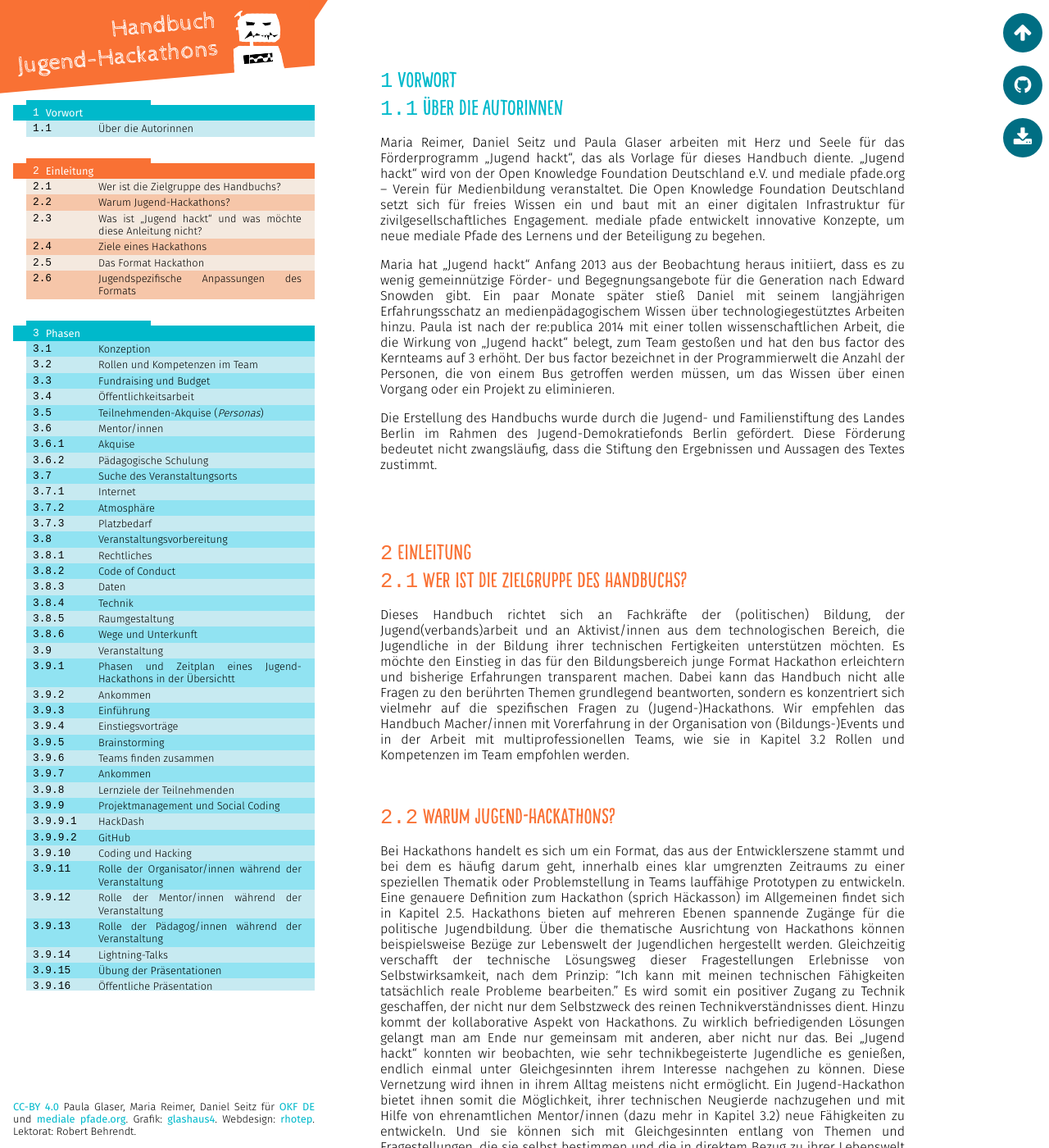
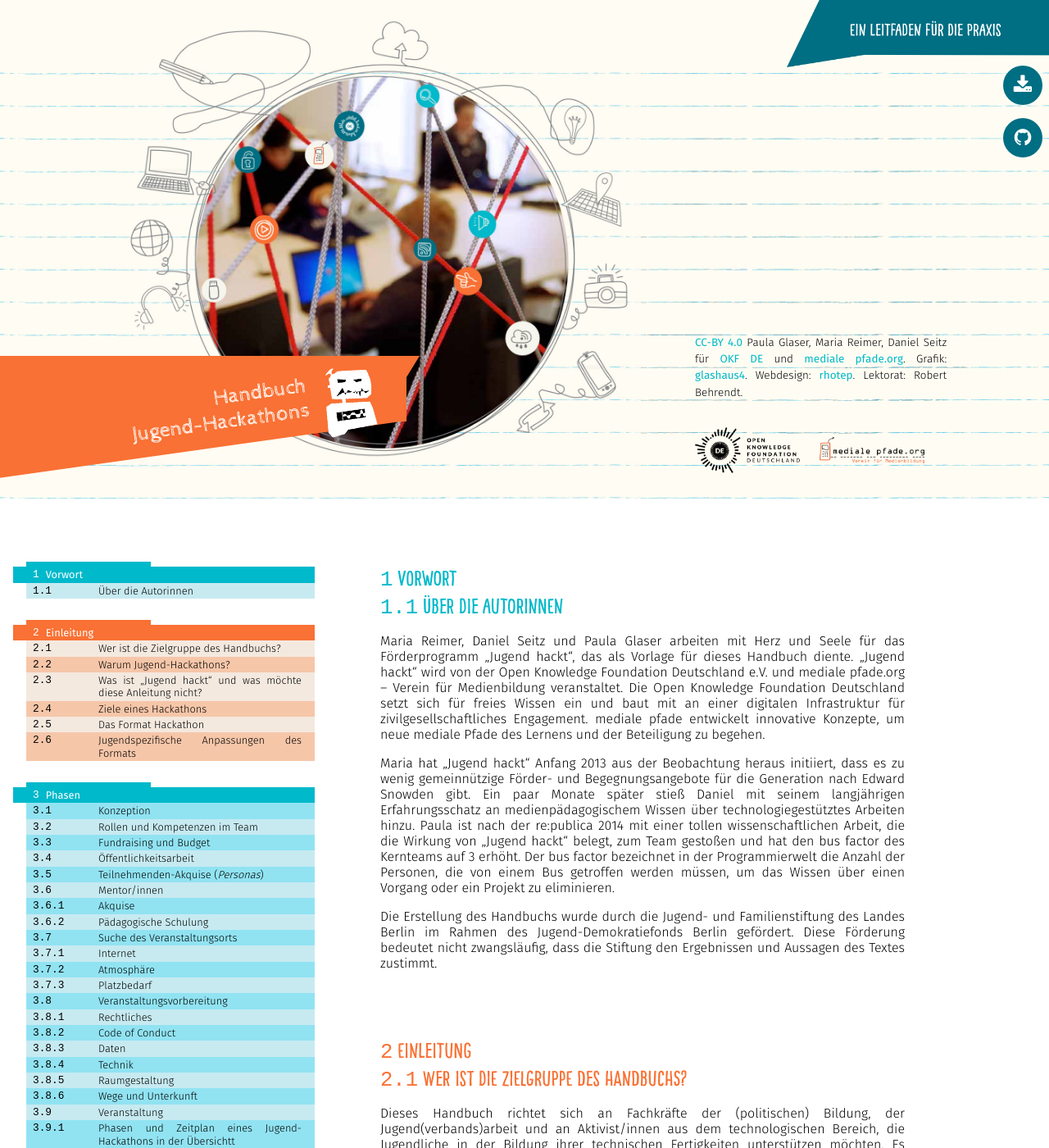
Before and after one commit to Jugendhackt/Handbuch-Jugend-Hackathons, a Jekyll site: the page built from index.md, in a window 1280 px wide and 1400 px high. Shown: the whole window at 82% size. Built offline with Jekyll 4.4.1, drawn with Linux system fonts in a browser that asks for light colours; some of the changed text lies outside the part shown.

Commit message:
Buchcover eingebaut und Header hübsch gemacht

```diff
--- a/_includes/head.html
+++ b/_includes/head.html
@@ -1,7 +1,7 @@
 <head>
 	<meta charset="UTF-8">
 	<title>{% if page.title %}{{ page.title | escape }}{% else %}{{ site.title | escape }}{% endif %}</title>
-	<meta name="viewport" content="width=device-width, initial-scale=1">
+	<meta name="viewport" content="width=device-width, initial-scale=1, user-scalable= false">
 
 	<link type="text/css" rel="stylesheet" href="styles/styles.css">
 	<link type="text/css" rel="stylesheet" href="styles/font-awesome.min.css">
--- a/_layouts/complete.html
+++ b/_layouts/complete.html
@@ -23,20 +23,39 @@
 	<body id = "top">
 
 		<header>
-			<div id ="logo">
-				<h1>{{page.title}}</h1>
+			<div hero-spacer></div>
+			<div id = "logo">
+				<h1>{{page.title | replace_first: ' ', '<br/>'}}</h1>
 			</div>
+
+			<div class ="logos">
+				<div style = "background-image: url('/images/logo_okf.png')"></div><!--
+			 --><div style = "background-image: url('/images/logo_mediale_pfade.png')"></div>
+			</div>
+
+			<div class = "content">
+					{{ page.content | markdownify }}
+			</div>
+
+			<aside class = "left">
+				{% include toc.html %}
+			</aside>
+
+
 			<aside class = "right">
 
-				<a href = "#top" title = "Scroll to top">
+				<a href = "#top" title = "Scroll to top" id = "goto-top">
 					<i class = "fa fa-arrow-up"></i>
 				</a>
-				<a href = "{{ site.github.repository_url }}" title ="Project on github">
+
+				<a href = "appendix/00 Handbuch_Jugend-Hackathons.pdf" title = "Download PDF" target="_blank">
+					<i class = "fa fa-download"></i>
+				</a>
+
+				<a href = "{{ site.github.repository_url }}" title ="Project on github" target="_blank">
 					<i class = "fa fa-github"></i>
 				</a>
-				<a href = "appendix/00 Handbuch_Jugend-Hackathons.pdf" title = "Download PDF">
-					<i class = "fa fa-download"></i>
-				</a>
+
 				<a
 					ng-if		= "narrow"
 					ng-click	= "toggleTOC()"
@@ -59,17 +78,11 @@
 						{% endfor %}
 					</div>
 				{% endif %}
+
+				<!-- items below this line will be moved to the menu on mobile devices -->
+
 			</aside>
 		</header>
-
-
-		<aside class = "left">
-
-			{% include toc.html %}
-			<div class ="content">
-				{{ page.content | markdownify }}
-			</div>
-		</aside>
 
 
 
--- a/js/app.js
+++ b/js/app.js
@@ -1,7 +1,7 @@
 hbjh 	= 	angular.module(
 				'handbook',
 				[
-					'ngTouch',
+					//'ngTouch',
 				]
 			)
 
@@ -75,9 +75,11 @@ hbjh.run([
 			if(threshold_px > width){
 				$rootScope.narrow = true
 				body.addClass('narrow')
+				body.removeClass('wide')
 				html.css('font-size', (width/narrow_rem) + 'px')
 			} else {
 				$rootScope.narrow = false
+				body.addClass('wide')
 				body.removeClass('narrow')
 				html.css('font-size', 'inherit')
 			}
@@ -87,8 +89,38 @@ hbjh.run([
 		adjustContentWidth()
 		angular.element($window).on('resize', adjustContentWidth)
 
-		$timeout(function(){
-			adjustContentWidth()
-		}, 500)
+		$timeout(adjustContentWidth, 500)
 	}
 ])
+
+
+.directive('heroSpacer',[
+
+	'$document',
+	'$timeout',
+
+	function($document, $timeout){
+		return {
+			restrict: 	'AE',
+			scope: 		false,
+
+			link: function(scope, element, attrs){
+				var body = $document.find('body')
+
+				function checkHero(){
+						var hero_out = element[0].getBoundingClientRect().bottom <= 0
+
+						body.toggleClass('hero-in', !hero_out)
+						body.toggleClass('hero-out', hero_out)
+				}
+
+				$timeout(checkHero, 500)
+
+				$document.on('scroll', function(){
+					window.requestAnimationFrame(checkHero)
+				})
+
+			}
+		}
+	}
+])
--- a/styles/styles.css
+++ b/styles/styles.css
@@ -34,10 +34,12 @@ html {
 	opacity:			1;
 }
 
+body:not(.narrow){}
+
 
 body.narrow {
-	padding-top:		5rem;
-	height:				100%;
+	padding-top:		2.5rem;
+	min- height:		100%;
 }
 
 
@@ -66,43 +68,6 @@ a {
 	animation:			none;
 }
 
-.narrow a:hover:before {
-	position:			absolute;
-	content:			'';
-	z-index:			-1;
-	top:				50%;
-	left:				50%;
-	height:				1px;
-	width:				1px;
-	border-radius:		100rem;
-	opacity:			0;
-	animation:			pulse 600ms;
-}
-
-	@keyframes pulse{
-
-		0% 	{
-			box-shadow:	0 0 0 0em #000;
-			opacity:	0.6;
-		}
-		100% {
-			box-shadow:	0 0 0 1em #000;
-			opacity:	0;
-		}
-	}
-
-	@webkit-keyframes pulse{
-
-		0% 	{
-			box-shadow:	0 0 0 0em #000;
-			opacity:	0.6;
-		}
-		100% {
-			box-shadow:	0 0 0 1em #000;
-			opacity:	0;
-		}
-	}
-
 
 strong {
 	font-family:		fira-sans-semi-bold;
@@ -110,57 +75,169 @@ strong {
 }
 
 
+.wide [hero-spacer]{
+	width:				1px;
+	height:				27.1rem;
+}
+
+.narrow [hero-spacer]{
+	display:			none;
+}
+
 header {
-	position:			fixed;
+	position:			relative;
+	display:			block;
 	top:				0;
 	left:				0;
-	width:				24rem;
-	bottom:				15rem;
 	padding:			0rem;
 	z-index:			99999;
+}
+
+
+
+
+
+.wide header {
+	height:				38rem;
+	background-image:	url('/images/cover_leitfaden.png'), url('/images/cover_raw.jpg'), url('/images/lines.png');
+	background-repeat:	no-repeat,no-repeat, repeat-x;
+	background-size:	20rem auto, 40rem auto, 40rem auto;
+	background-position:100% 0, 8.9rem 0, 1.9rem 0;
+}
+
+
+
+.narrow header{
+	width:				100%;
+	padding-top:		100%;
+	background-image:	url('/images/cover_raw_low.jpg');
+	background-repeat:	no-repeat;
+	background-size:	100% auto;
+	background-position:50% 0
+}
+
+
+
+
+
+
+.wide header .content {
+	position:			absolute;
+	display:			block;
+	font-size:			0.84rem;
+	line-height:		1.5;
+	bottom:				6.2rem;
+	left:				30%;
+	margin-left:		29rem;
+	width:				24%;
+	max-width:			24rem;
+	text-align:			justify;
+}
+
+.wide header .content p{
+	margin:				1.5em 0;
+}
+
+
+.narrow header .content {
+	position:			static;
+	font-size:			0.84em;
+	padding:			0 1rem;
+}
+
+
+
+.wide header .logos {
+	position:			absolute;
+	left:				30%;
+	margin-left:		29rem;
+	bottom:				1.2rem;
 	height:				5rem;
 }
 
-.narrow header {
-	bottom:				auto;
-	height:				4rem;
-	width:				20rem;
+.narrow header .logos {
+	display:			block;
+	position:			static;
+	text-align:			center;
 }
 
-aside.left {
-	top:				5rem;
-	position:			fixed;
+.wide header .logos > *{
+	display:			inline-block;
+
+	height:				5rem;
+	width:				8rem;
+
+
+	background-size:	contain;
+	background-position:50% 50%;
+	background-repeat:	no-repeat;
+	vertical-align:		middle;
+}
+
+.wide header .logos * + * {
+	margin-left:		1.5rem;
+}
+
+.narrow header .logos > * {
+	display:			inline-block;
+
+	height:				3rem;
+	width:				40%;
+
+	margin:				0 5%;
+
+	background-size:	contain;
+	background-position:50% 50%;
+	background-repeat:	no-repeat;
+	vertical-align:		middle;
+}
+
+
+
+.wide aside.left {
+	margin-top:			5.9rem;
+	position:			relative;
 	left:				0;
-	bottom:				0;
 	width:				24rem;
 	padding:			0;
 	height:				auto;
 	text-align:			justify;
 	font-size:			0.8rem;
-}
-
-aside.left .content {
-	position:			absolute;
-	bottom:				0;
-	padding-top:		1rem;
-	padding-left:		1rem;
+	background:			#fff;
+	transition:			all 300ms;
 }
 
 
+.wide .hero-out header aside.left {
+	top:				5rem;
+	bottom:				0;
+	margin-top:			0rem;
+	height:				auto;
+	position:			fixed;
+}
+
 .narrow aside.left {
-	position:			static;
+	display:			none;
+	position:			fixed;
 	width:				auto;
 	padding:			0 1rem;
+	top:				0;
+	left:				0;
+	right:				0;
+	bottom:				0;
+	z-index:			99;
+	padding:			0;
+	overflow-x:			hidden;
+	overflow-y:			scroll;
+	will-change:		scroll-position;
 }
 
-.narrow aside.left .content {
-	position:			static;
-	padding:			0;
+.show-toc .narrow aside.left{
+	display:			block;
 }
 
 
-
-aside.right {
+.wide aside.right {
 	position:			fixed;
 	top:				0;
 	right:				0;
@@ -182,6 +259,7 @@ aside.right {
 aside.right a,
 aside.right > div a:first-child {
 	display:			block;
+	position:			relative;
 	font-size:			1.5rem;
 	margin:				1rem auto;
 	width:				2em;
@@ -192,12 +270,23 @@ aside.right > div a:first-child {
 	background:			#006e83;
 	text-align:			center;
 	cursor:				default;
+	transition:			opacity 300ms ease-in, transform 140ms ease-out;
 	animation:			aside-in 300ms ease-in;
+	z-index:			10;
 }
+
 
 aside.right a[href],
 aside.right a[ng-click]{
 	cursor:				pointer;
+	pointer-events: 	auto;
+}
+
+aside.right a[href]:hover,
+aside.right a[ng-click]:hover{
+	cursor:				pointer;
+	pointer-events: 	auto;
+	transform:			scale(1.2);
 }
 
 aside.right > div a {
@@ -210,50 +299,45 @@ aside.right > div a {
 @-webkit-keyframes aside-in {
 	0%{
 		transform:		translateX(4em);
-		opacity:		0;
 	}
 
 	75%{
 		transform:		translateX(-1em);
-		opacity:		1;
 
 	}
 
-	100%{
+	100%{ver
 		transform:		translateX(0em);
-		opacity:		1;
-
 	}
 }
 
 @keyframes aside-in {
 	0%{
 		transform:		translateX(4em);
-		opacity:		0;
 	}
 
 	75%{
 		transform:		translateX(-1em);
-		opacity:		1;
 
 	}
 
 	100%{
 		transform:		translateX(0em);
-		opacity:		1;
 
 	}
 }
 
 
 .narrow aside.right {
-	position:			absolute;
+	position:			fixed;
 	top:				0;
 	right:				0;
-	width:				10rem;
+	width:				9rem;
 	height:				2.5rem;
 	text-align:			right;
 	background:			#fff;
+	z-index: 			100;
+
 }
 
 .narrow aside.right * {
@@ -262,96 +346,183 @@ aside.right > div a {
 	border-radius:		0;
 	color:				#f97134;
 	margin:				0 0rem;
-	width:				1.5em;
+	width:				1.3em;
+	line-height:		1.65em;
 }
 
-.narrow aside.right *:nth-child(n+4) {
+.narrow aside.right *:nth-child(n+5) {
 	display:			none;
 }
 
+
+#goto-top{
+	opacity:			0;
+	pointer-events: 	none;
+}
+.hero-out #goto-top {
+	pointer-events: 	auto;
+	opacity:			1;
+}
+
+
 #logo {
-	position:			absolute;
+	position:			relative;
+	max-width:			33em;
+	height:				10em;
+	z-index:			999;
+	font-size:			1rem;
+	overflow:			hidden;
+	pointer-events:		none;
+	margin-bottom:		-5em;
+	padding-right:		1em;
+	transition:			width 300ms linear;
+}
+
+.wide #logo {
+	width:				31em;
+}
+
+#logo:before{
+	content:			'';
+	position:			static;
 	background:			#f97134;
-	width:				24em;
+	display:			block;
 	height:				5em;
-	z-index:			999;
-	font-size:			1em;
+	margin-bottom:		-5em;
 }
 
 .narrow #logo {
-	position:			relative;
+	position:			fixed;
+	top:				0;
+	left:				0;
 	display:			inline-block;
 	font-size:			0.5em;
+	width:				11rem;
+	z-index:			101;
 }
 
 #logo:after {
 	content:			'';
 	position:			absolute;
-	left:				100%;
+	right:				0;
 	top:				0;
 	height:				0;
 	width:				0;
 	font-size:			0.25em;
-	border-top:			3em solid #f97134;
-	border-left:		2em solid #f97134;
-	border-bottom:		3em solid transparent;
-	border-right:		2em solid transparent;
+	border-top:			3.3em solid #f97134;
+	border-left:		2.2em solid #f97134;
+	border-bottom:		3.3em solid transparent;
+	border-right:		2.2em solid transparent;
 }
 
 #logo h1 {
-	position:			absolute;
-	bottom:				0;
-	right:				0;
-	font-size:			1.8em;
-	transform:			rotate(-5deg);
+	position:			relative;
+	width:				100%;
+	margin:				0em;
+	margin-left:		-4.5em;
+	font-size:			1.6em;
+	line-height:		1.2em;
+	transform:			rotate(-8deg);
 	transform-origin:	100% 100%;
 	color:				#fff;
 	background:			#f97134;
-	margin:				0em;
-	width:				10em;
-	padding-right:		4em;
-	padding-top:		1em;
+	padding-right:		4.5em;
+	padding-top:		0.18em;
 	padding-bottom:		0.5em;
 	text-align:			right;
 	font-family:		cabin-sketch-regular;
 }
 
 
-#logo h1:before {
-	content:			'';
-	display:			inline-block;
-	height:				1em;
-	width:				4em;
-}
 
 #logo h1:after {
 	content:			'';
 	display:			block;
 	position:			absolute;
-	height:				3.6em;
+	height:				4em;
 	width:				3.6em;
-	bottom:				-0.95em;
+	bottom:				-1em;
 	right:				0.5em;
 	background-image:	url('../images/Tocbot4-06.png');
 	background-repeat:	no-repeat;
 	background-position:100% 100%;
-	background-size:	3.6em auto;
+	background-size:	4em auto;
+}
+
+
+.wide.hero-in #logo{
+	animation-direction:reverse;
+}
+
+.wide.hero-out #logo {
+	top:				0;
+	position:			fixed;
+	width:				24rem;
+	animation-direction:normal;
+}
+
+
+@-webkit-keyframes logo-fix {
+	0%{
+		width:			32rem;
+	}
+
+	25%{idth:			34rem;
+		w
+	}
+
+	75%{
+		width:			22rem;
+	}
+
+	100%{
+		width:			24rem;
+	}
+}
+
+@keyframes logo-in {
+	0%{
+		transform:		translateX(4em);
+	}
+
+	75%{
+		transform:		translateX(-1em);
+
+	}
+
+	100%{
+		transform:		translateX(0em);
+
+	}
 }
 
 #toc {
-	position:			absolute;
-	top:				0;
-	bottom:				12rem;
 	padding:			0;
 	padding-left:		1rem;
-	padding-top:		1rem;
 	overflow-y:			scroll;
 	overflow-x:			hidden;
+	height:				100%;
+}
+
+.hero-in #toc {
+	overflow:			hidden;
+}
+
+#toc:before,
+#toc:after{
+	content:			'';
+	display:			block;
+	height:				4em;
 }
 
 
 .narrow #toc {
 	display:			none;
+	display:			block;
+	position:			relative;
+	height:				auto;
+	background:			#fff;
+	overflow:			visible !important;
 }
 
 .narrow #toc ul {
@@ -386,21 +557,6 @@ aside.right > div a {
 	font-weight:		normal;
 }
 
-
-.show-toc .narrow #toc {
-	display:			block;
-	position:			fixed;
-	top:				0;
-	left:				0;
-	right:				0;
-	bottom:				0;
-	height:				auto;
-	overflow-x:			hidden;
-	overflow-y:			scroll;
-	background:			#fff;
-	padding-top:		5rem;
-	z-index:			50;
-}
 
 #toc li {
 	display:			block;
@@ -529,8 +685,8 @@ aside.right > div a {
 
 /*
 	paragraph should not be styled like this,
-	nad should not appear within <a>.
-	But markdown semms to always reder them, so this is a work around.
+	<p> should not appear within <a>.
+	But markdown seems to always render them, so this is a work around.
 */
 
 #toc li a p,
```
Also changed, not shown: images/cover_leitfaden.png (renamed from images/cover_leifaden.png), images/cover_raw_low.jpg (added), images/desk_orange.png (added), images/lines.png (renamed from images/g17354.png), images/logo_mediale_pfade.png (renamed from images/cover_okf.png), images/logo_okf.png (added).
